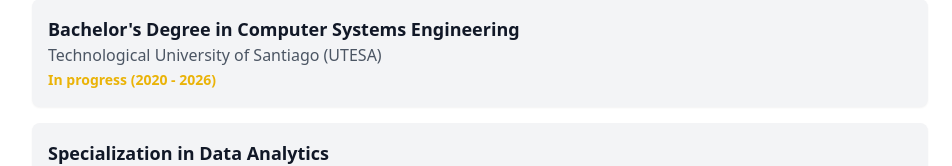
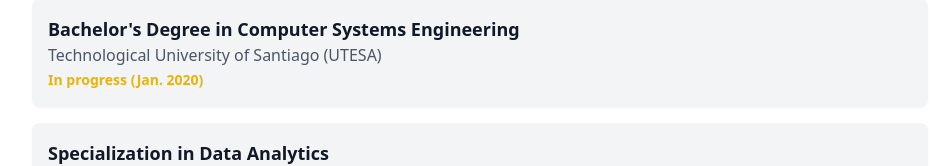
Before and after one commit to nmbf02/cv-nathalyberroa, a Next.js app: page / in a window 1280 px wide. Shown: the part 472-638 px from the top of the page, without its empty margins (160-1112 px from the left). Built offline with nearby package versions, Linux system fonts and the light colour scheme.

Commit message:
Add EDUCATION

```diff
--- a/app/components/Education.jsx
+++ b/app/components/Education.jsx
@@ -26,7 +26,7 @@ const Education = () => {
                             <p className="text-gray-600 dark:text-gray-400">
                                 Technological University of Santiago (UTESA)
                             </p>
-                            <span className="text-yellow-500 font-bold text-sm">In progress (2020 - 2026)</span>
+                            <span className="text-yellow-500 font-bold text-sm">In progress (Jan. 2020)</span>
                         </div>
 
                         <div className="bg-gray-100 dark:bg-gray-900 p-4 rounded-lg shadow-sm">
```
